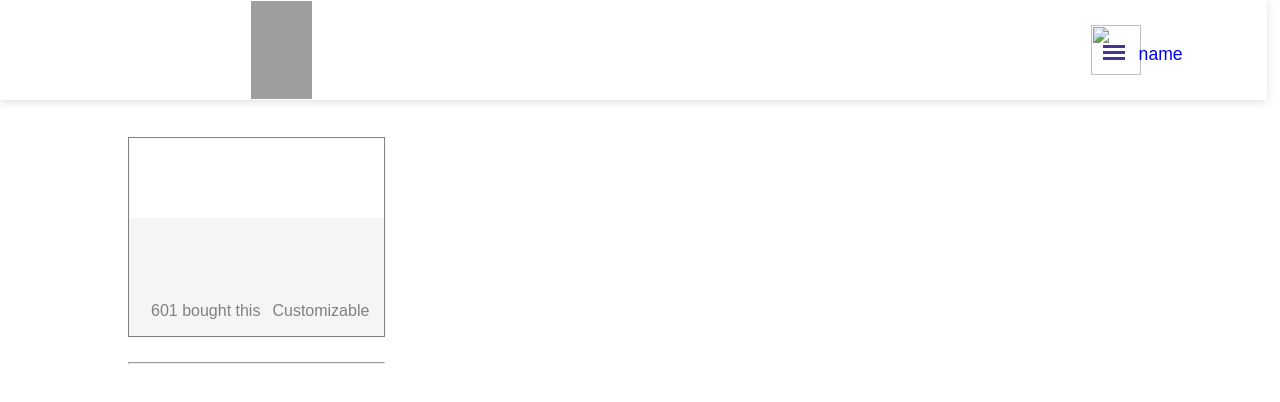
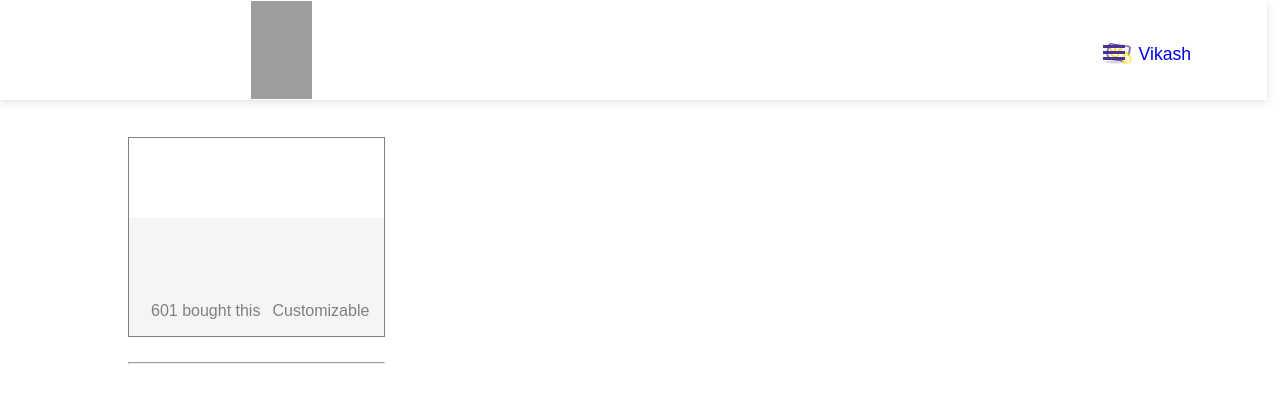
Before and after one commit to Shiva7781/faasos-website, a plain HTML site: page frontend/product/product.html in a window 1280 px wide. Drawn offline with Linux system fonts and the light colour scheme; grey boxes are pictures that could not be loaded; files whose address does not match are found by name.

Commit message:
commit
sf

```diff
--- a/frontend/product/product.html
+++ b/frontend/product/product.html
@@ -124,9 +124,9 @@
 
         </div>
         <div id="Login">
-            <div window.location.href="login-2.html" id="img"><img src="login.png" alt=""></div>
+            <div window.location.href="./fassos/login-2.html" id="img"><img src="./fassos/login.png" alt=""></div>
             <div id="a"><a href="login-2.html">
-                    <p id ="namedetail" window.location.href="login-2.html">name</p>
+                    <p id ="namedetail" window.location.href="login-2.html">Vikash</p>
                 </a></div>
         </div>
     </div>
```
